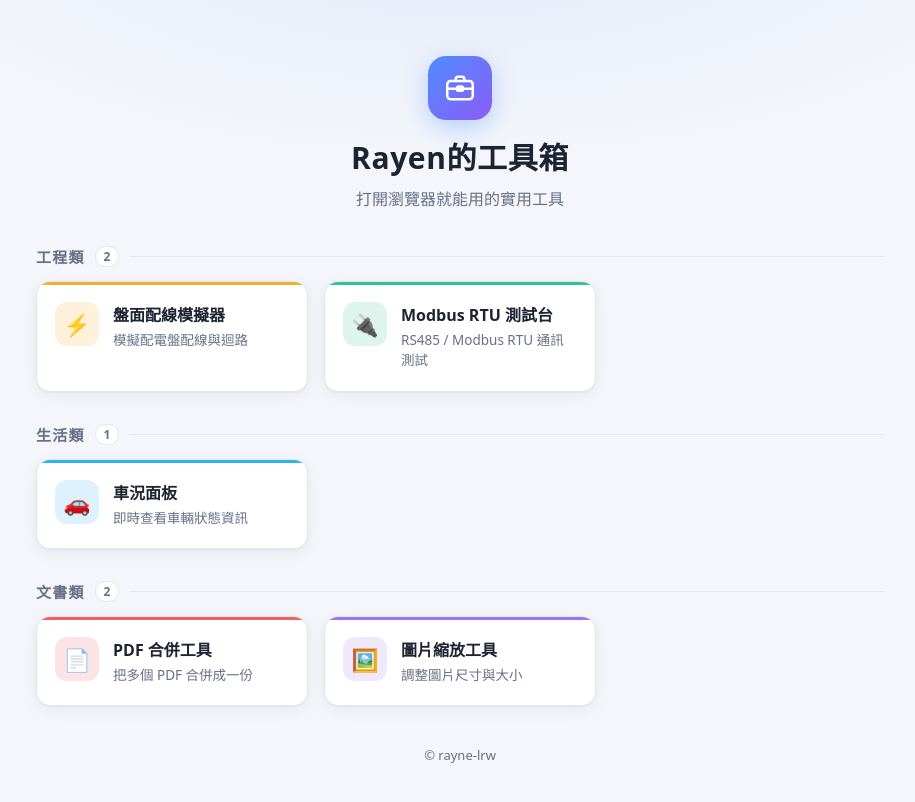
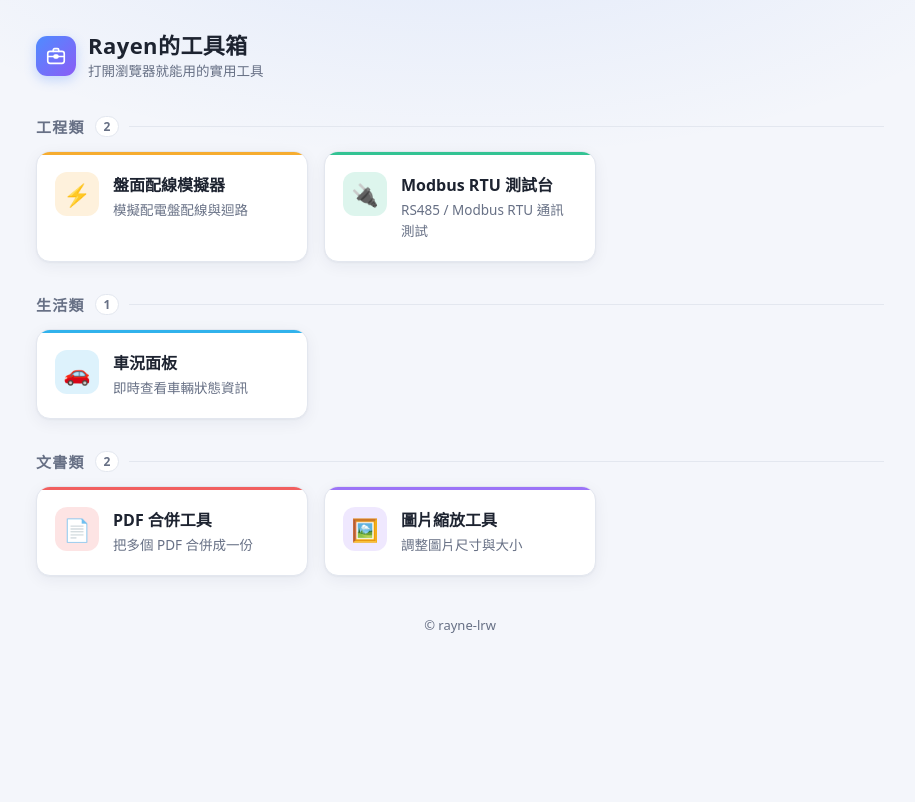
Before and after one commit to rayne-lrw/rayne-lrw.github.io, a plain HTML site: page index.html in a window 1280 px wide. Shown: the whole page, without its empty margins (180-1095 px from the left). Drawn offline with Linux system fonts and the light colour scheme.

Commit message:
Move homepage logo to top-left at a smaller size
Co-Authored-By: Claude Opus 5.5 <noreply@anthropic.com>
Claude-Session: https://claude.ai/code/session_015hGFidXkUJBSE5vdvtESoV

```diff
--- a/index.html
+++ b/index.html
@@ -38,17 +38,16 @@
       radial-gradient(900px 400px at 50% -120px, var(--bg-glow), transparent 70%),
       var(--bg);
   }
-  .wrap { max-width: 880px; margin: 0 auto; padding: 56px 16px 40px; }
-  header { text-align: center; margin-bottom: 36px; }
+  .wrap { max-width: 880px; margin: 0 auto; padding: 32px 16px 40px; }
+  header { display: flex; align-items: center; gap: 12px; margin-bottom: 36px; }
   .logo {
-    display: inline-grid; place-items: center;
-    width: 64px; height: 64px; border-radius: 18px;
-    font-size: 34px; margin-bottom: 14px;
+    flex: none; display: grid; place-items: center;
+    width: 40px; height: 40px; border-radius: 11px;
     background: linear-gradient(135deg, #4f8cff, #8b5cf6);
-    box-shadow: 0 8px 24px rgba(79, 140, 255, .35);
+    box-shadow: 0 4px 12px rgba(79, 140, 255, .3);
   }
-  h1 { margin: 0; font-size: 30px; letter-spacing: .02em; }
-  .sub { margin: 8px 0 0; color: var(--muted); }
+  h1 { margin: 0; font-size: 22px; line-height: 1.2; letter-spacing: .02em; }
+  .sub { margin: 2px 0 0; font-size: 13.5px; color: var(--muted); }
 
   .cat + .cat { margin-top: 32px; }
   .cat h2 {
@@ -102,9 +101,11 @@
 <body>
 <div class="wrap">
   <header>
-    <div class="logo"><svg viewBox="0 0 24 24" width="34" height="34" fill="none" stroke="#fff" stroke-width="1.8" stroke-linecap="round" stroke-linejoin="round" aria-hidden="true"><path d="M9 7V5.5A1.5 1.5 0 0 1 10.5 4h3A1.5 1.5 0 0 1 15 5.5V7"/><rect x="3" y="7" width="18" height="13" rx="2.5"/><path d="M3 12.5h18"/><rect x="10" y="11" width="4" height="3" rx="1"/></svg></div>
-    <h1>Rayen的工具箱</h1>
-    <p class="sub">打開瀏覽器就能用的實用工具</p>
+    <div class="logo"><svg viewBox="0 0 24 24" width="22" height="22" fill="none" stroke="#fff" stroke-width="1.8" stroke-linecap="round" stroke-linejoin="round" aria-hidden="true"><path d="M9 7V5.5A1.5 1.5 0 0 1 10.5 4h3A1.5 1.5 0 0 1 15 5.5V7"/><rect x="3" y="7" width="18" height="13" rx="2.5"/><path d="M3 12.5h18"/><rect x="10" y="11" width="4" height="3" rx="1"/></svg></div>
+    <div>
+      <h1>Rayen的工具箱</h1>
+      <p class="sub">打開瀏覽器就能用的實用工具</p>
+    </div>
   </header>
 
   <main>
```
